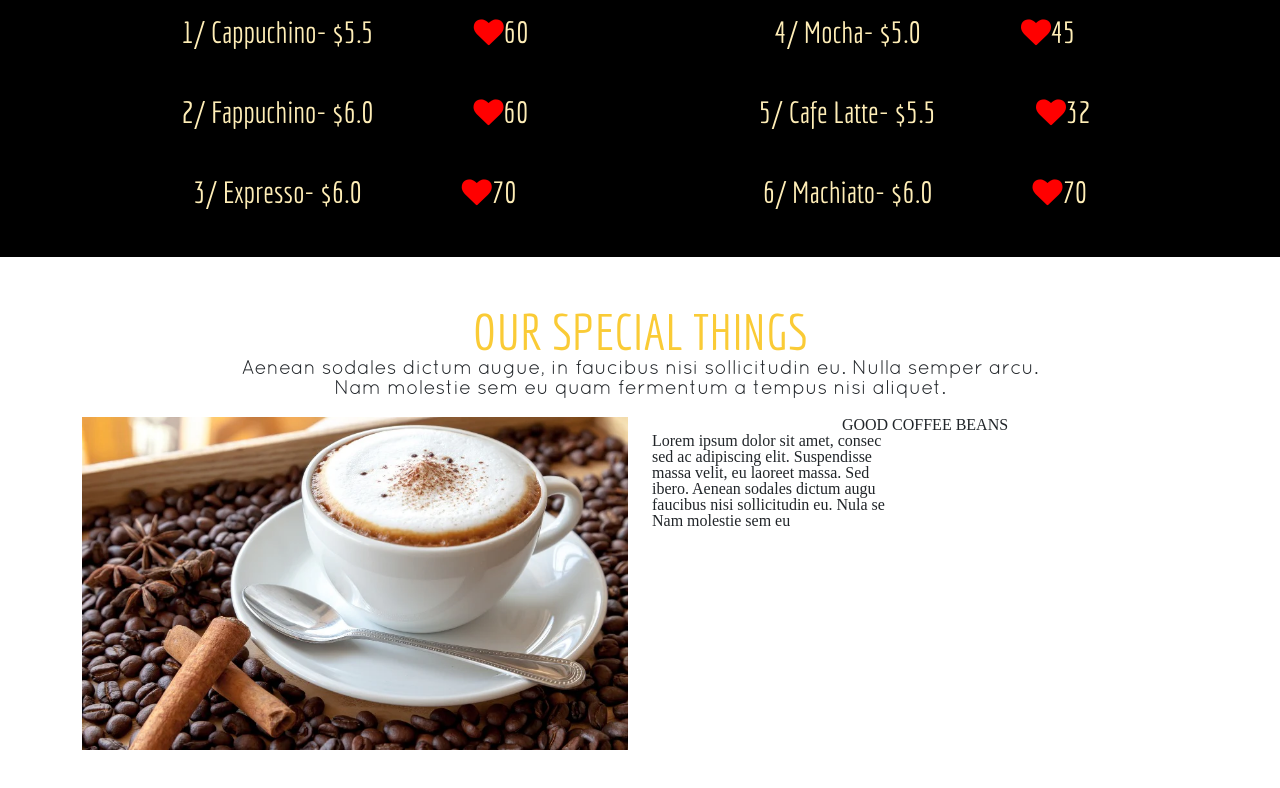
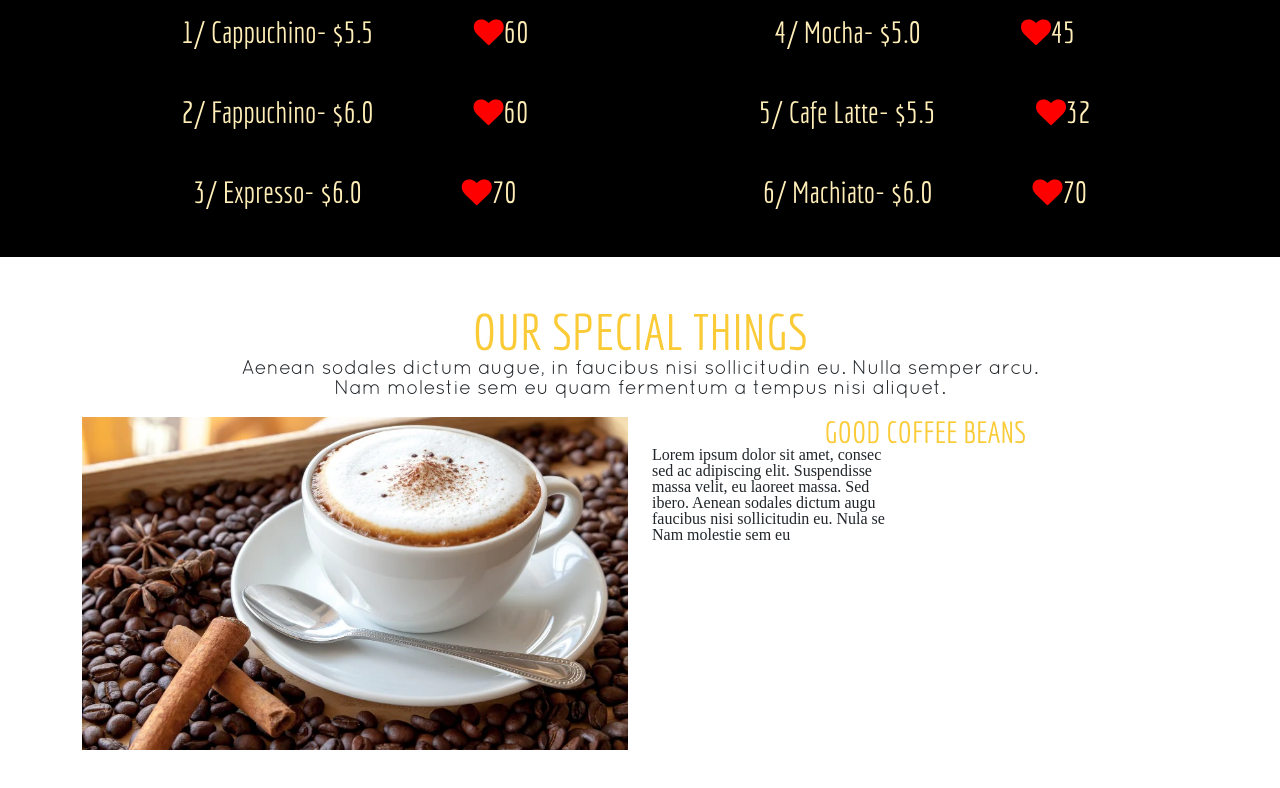
Before and after one commit to pritomsarkar226/Coffee-Shop, a plain HTML site: page index.html in a window 1280 px wide. Shown: the part 1397-2185 px from the top of the page. Drawn offline with Linux system fonts and the light colour scheme.

Commit message:
Update style.css

```diff
--- a/css/style.css
+++ b/css/style.css
@@ -155,4 +155,7 @@ section{
 }
 .good-coffee h2{
 	text-align: center;
+	font-family: 'Economica-Regular';
+	font-size: 30px;
+	color: #facb36;
 }
```
